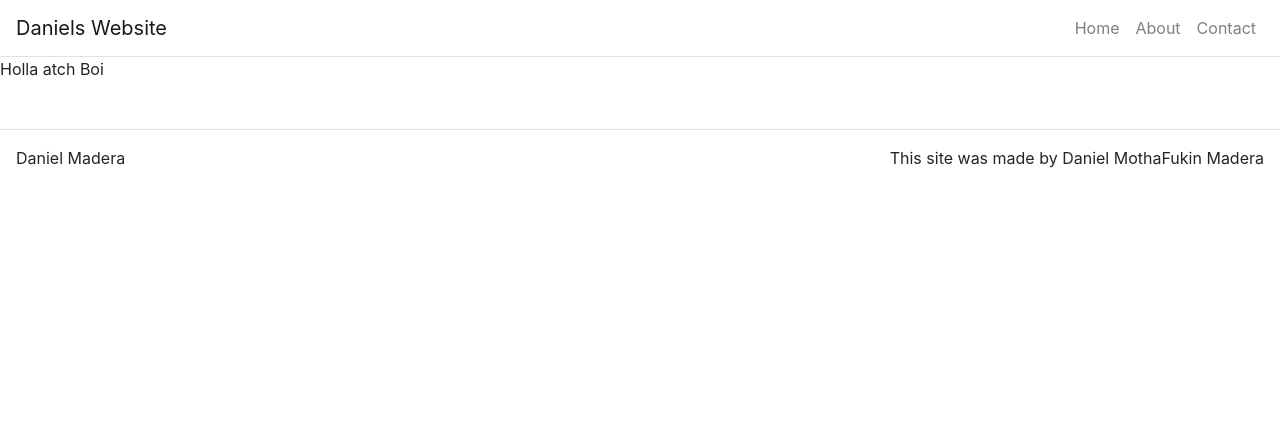
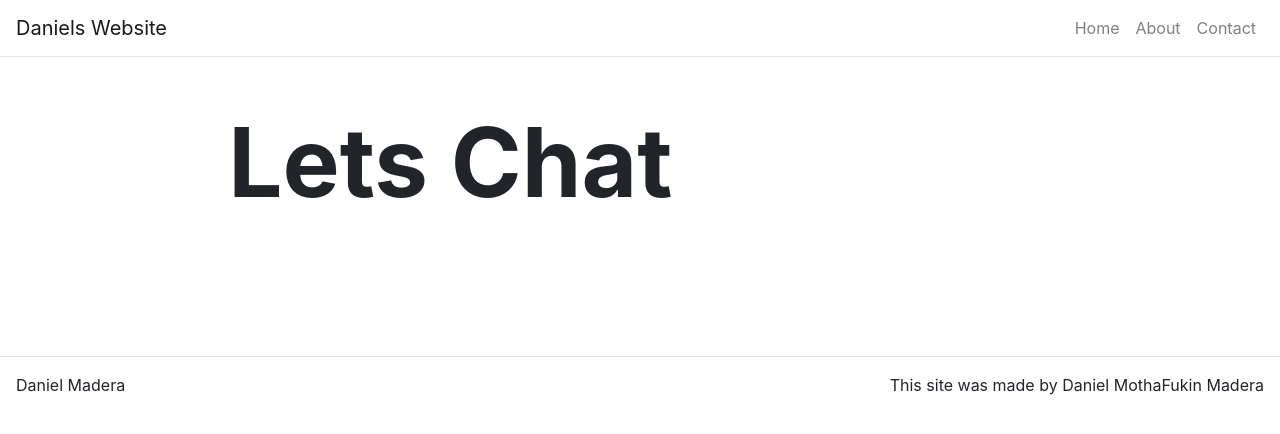
Before and after one commit to dmadera0/personal-site, a React (Create React App) app: page /contact in a window 1280 px wide. Shown: the top 434 px of the page. Built offline with nearby package versions, Linux system fonts and the light colour scheme.

Commit message:
starting contactpage

```diff
--- a/package.json
+++ b/package.json
@@ -6,12 +6,14 @@
     "@testing-library/jest-dom": "^5.11.4",
     "@testing-library/react": "^11.1.0",
     "@testing-library/user-event": "^12.1.10",
-
+    "axios": "^0.21.0",
+    "bootstrap": "^4.5.3",
     "react": "^17.0.1",
     "react-bootstrap": "^1.4.0",
     "react-dom": "^17.0.1",
     "react-router-dom": "^5.2.0",
     "react-scripts": "4.0.1",
+    "save": "^2.4.0",
     "web-vitals": "^0.2.4"
   },
   "scripts": {
--- a/src/pages/ContactPage.js
+++ b/src/pages/ContactPage.js
@@ -1,10 +1,37 @@
 import React from 'react'
+import Jumbo from '../components/Jumbo'
+import Content from '../components/Content'
+import Form from 'react-bootstrap/Form'
+class ContactPage extends React.Component{
 
-function ContactPage(props){
+    constructor(props){
+        super(props);
+            this.state ={
+            name: '',
+            email: '',
+            message: '',
+            disabled: false,
+            emailSent: null,
 
-    return(
-        <p>Holla atch Boi</p>
-    )
+            }
+    }
+    render(){
+        return(
+            <div>
+                <Jumbo title={this.props.title} />
+            <Content>
+                <Form>
+
+                </Form>
+
+            </Content>
+
+
+            </div>
+
+
+        )
+    }
 
 }
 
```
Also changed, not shown: 2 other files (tests, documents, lock files or other folders).
